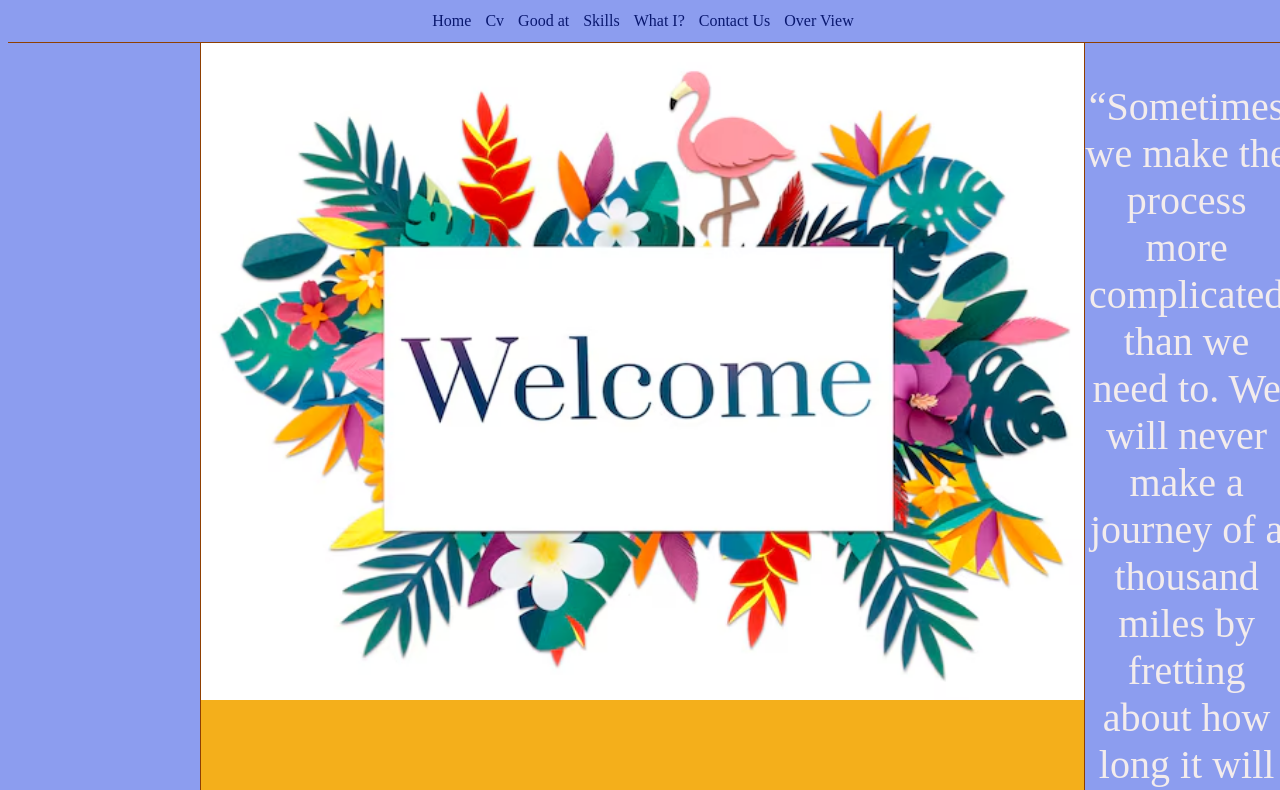
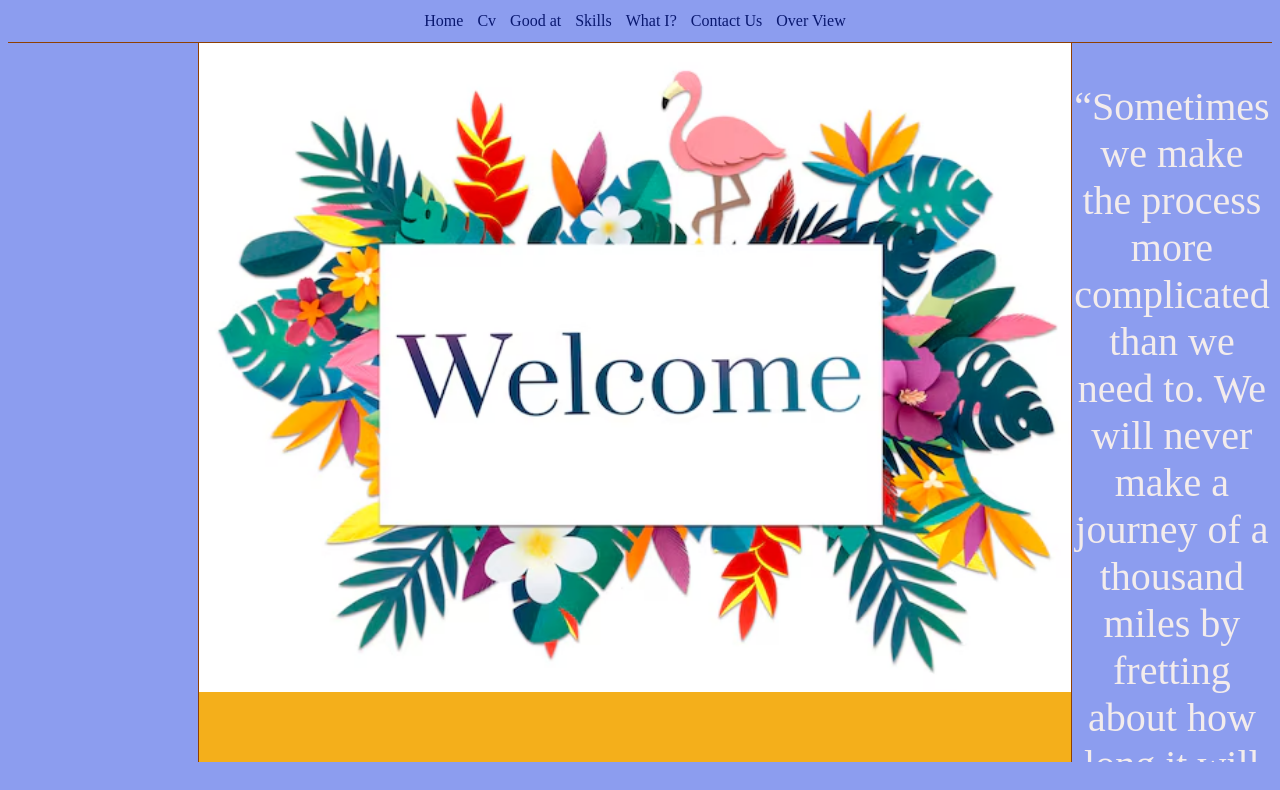
Before and after one commit to Karimsameh100/My_portflio, a plain HTML site: page HTML_pages/home.html in a window 1280 px wide. Shown: the part 46-836 px from the top of the page. After the commit the page ends 808 px from the top, so only its background shows below. Drawn offline with Linux system fonts and the light colour scheme.

Commit message:
Update general.css

```diff
--- a/Style/general.css
+++ b/Style/general.css
@@ -4,8 +4,9 @@
 #f4af1b
 */
 html,body{
-    width: 100%;
+    max-width: 100%;
     height: 100%;
+    overflow: hidden;
     font-family: garmonda,'Times New Roman', Times, serif;
     /* background-image: url("../images/bg6.jpg"); */
     background-color: #8c9def;
```
